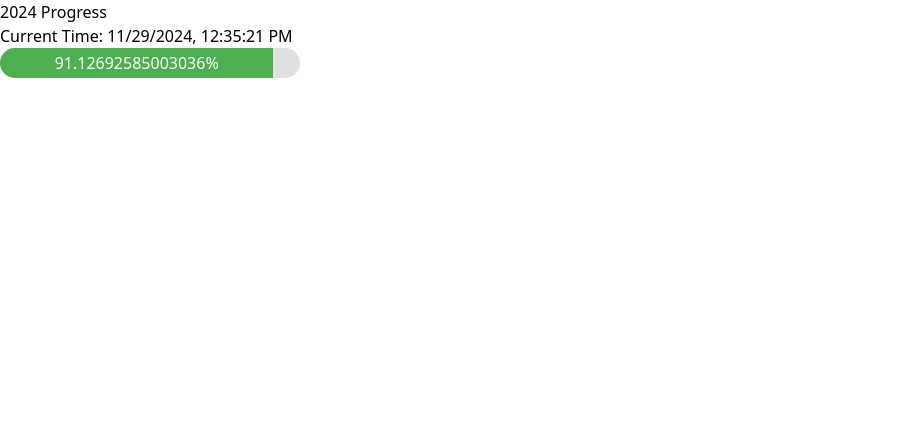
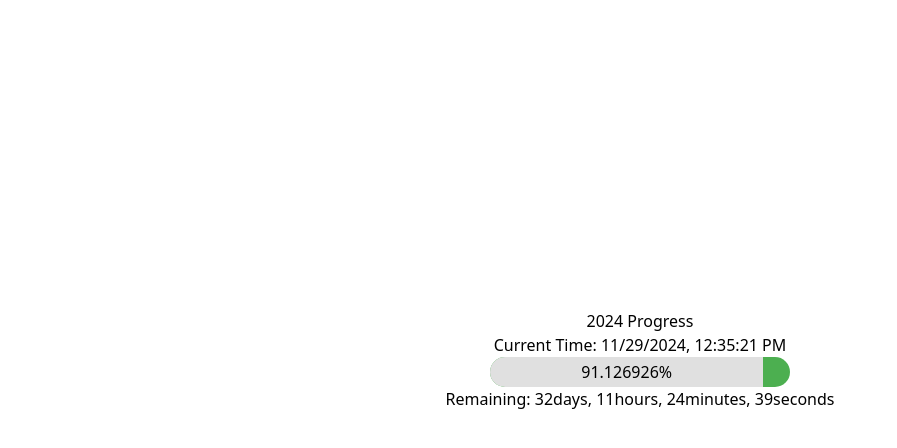
Before and after one commit to huyixi/years-progress, a SvelteKit app: page / in a window 1280 px wide. Shown: the top 448 px of the page, without its empty margins (0-897 px from the left). Built offline with nearby package versions, Linux system fonts and the light colour scheme.

Commit message:
feat: add remainingTime

```diff
--- a/src/routes/+page.svelte
+++ b/src/routes/+page.svelte
@@ -9,16 +9,36 @@
 		const startOfYearStamp = new Date(currentYear, 0, 1).getTime();
 		const endOfYearStamp = new Date(currentYear + 1, 0, 1).getTime();
 		const elapsed = now.getTime() - startOfYearStamp;
-		return (elapsed / (endOfYearStamp - startOfYearStamp)) * 100;
+		return ((elapsed / (endOfYearStamp - startOfYearStamp)) * 100).toFixed(6);
+	}
+
+	function getRemainingTime() {
+		const now = new Date();
+		const currentYear = now.getFullYear();
+		const endOfYearStamp = new Date(currentYear + 1, 0, 1).getTime();
+		const remaining = endOfYearStamp - now.getTime();
+		const remainingDay = Math.floor(remaining / (1000 * 60 * 60 * 24));
+		const remainingHour = Math.floor((remaining % (1000 * 60 * 60 * 24)) / (1000 * 60 * 60));
+		const remainingMinute = Math.floor((remaining % (1000 * 60 * 60)) / (1000 * 60));
+		const remainingSecond = Math.floor((remaining % (1000 * 60)) / 1000);
+
+		return {
+			day: remainingDay,
+			hour: remainingHour,
+			minute: remainingMinute,
+			second: remainingSecond
+		};
 	}
 
 	let progress = getCurrentYearProgress();
+	let remainingTime = getRemainingTime();
 
 	onMount(() => {
 		const interval = setInterval(() => {
 			currentTime = new Date().toLocaleString();
 			progress = getCurrentYearProgress();
-		}, 1000);
+			remainingTime = getRemainingTime();
+		}, 250);
 
 		return () => {
 			clearInterval(interval);
@@ -26,7 +46,7 @@
 	});
 </script>
 
-<div>
+<div class="main">
 	<h1>2024 Progress</h1>
 	<p>Current Time: {currentTime}</p>
 	<div class="progress-container">
@@ -36,26 +56,61 @@
 			</p>
 		</div>
 	</div>
+	<p>
+		Remaining:
+
+		{#if remainingTime.day > 0}
+			{remainingTime.day}
+		{:else}
+			0
+		{/if}days,
+
+		{#if remainingTime.hour > 0}
+			{remainingTime.hour}
+		{:else}
+			0
+		{/if}hours,
+
+		{#if remainingTime.minute > 0}
+			{remainingTime.minute}
+		{:else}
+			0
+		{/if}minutes,
+
+		{#if remainingTime.second > 0}
+			{remainingTime.second}
+		{:else}
+			0
+		{/if}seconds
+	</p>
 </div>
 
 <style>
+	.main {
+		display: flex;
+		flex-direction: column;
+		align-items: center;
+		justify-content: center;
+		height: 90vh;
+	}
+
 	.progress-container {
 		width: 300px;
 		height: 30px;
-		background-color: #e0e0e0;
-		border-radius: 15px;
+		background-color: #4caf50;
+		border-radius: 16px;
 		overflow: hidden;
 	}
 
 	.progress-bar {
 		height: 100%;
-		background-color: #4caf50;
+		background-color: #e0e0e0;
 		transition: width 0.5s ease;
 	}
 
 	.progress-info {
 		line-height: 30px;
 		text-align: center;
-		color: #fff;
+		color: #000;
 	}
 </style>
```
